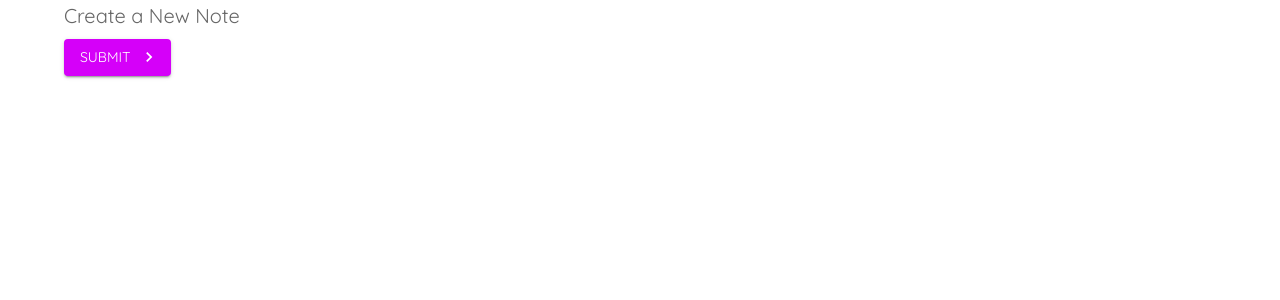
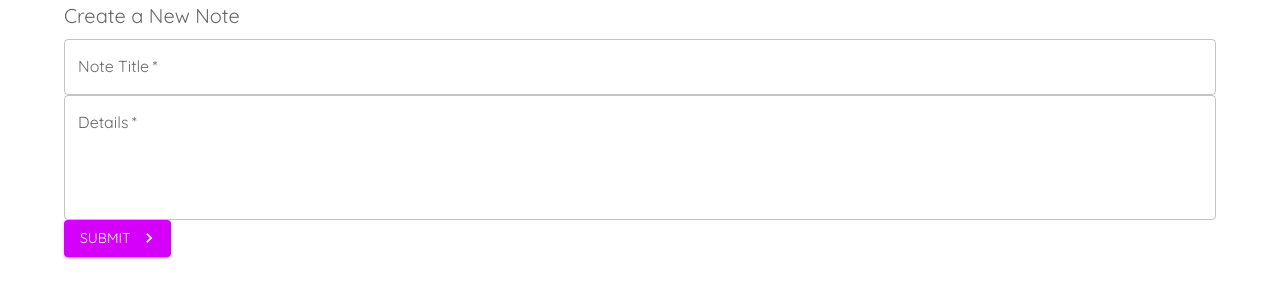
Before and after one commit to ibotchori/material-ui-react-note-project, a React (Create React App) app: page /create in a window 1280 px wide. Shown: the top 300 px of the page. Built offline with nearby package versions, Linux system fonts and the light colour scheme.

Commit message:
Text Fields

```diff
--- a/src/pages/Create.js
+++ b/src/pages/Create.js
@@ -1,17 +1,43 @@
 import React from "react";
-import Typography from "@mui/material/Typography";
-import Button from "@mui/material/Button";
-import Container from "@mui/material/Container";
+import { TextField, Typography, Button, Container } from "@mui/material";
 import KeyboardArrowRightIcon from "@mui/icons-material/KeyboardArrowRight";
 import { makeStyles } from "@mui/styles";
+import { useState } from "react";
 
 // custom styles
 const useStyles = makeStyles({
-
+  field: {
+    // style for TextField
+    marginTop: 20,
+    marginBottom: 20,
+    display: "block",
+  },
 });
 
 export default function Create() {
   const classes = useStyles(); // call custom styles
+  const [title, setTitle] = useState("");
+  const [details, setDetails] = useState("");
+  const [titleError, setTitleError] = useState(false);
+  const [detailsError, setDetailsError] = useState(false);
+
+  // execute function on submit
+  const handleSubmit = (e) => {
+    setTitleError(false);
+    setDetailsError(false);
+    e.preventDefault();
+
+    if (title == "") {
+      setTitleError(true);
+    }
+    if (details == "") {
+      setDetailsError(true);
+    }
+    if (title && details) {
+      console.log(title, details);
+    }
+  };
+
   return (
     <Container>
       <Typography
@@ -24,9 +50,31 @@
         Create a New Note
       </Typography>
 
+      <form noValidate autoComplete="off" onSubmit={handleSubmit}>
+        <TextField
+          onChange={(e) => setTitle(e.target.value)}
+          className={classes.field}
+          label="Note Title"
+          variant="outlined"
+          color="secondary"
+          fullWidth
+          required
+          error={titleError}
+        />
+        <TextField
+          onChange={(e) => setDetails(e.target.value)}
+          className={classes.field}
+          label="Details"
+          variant="outlined"
+          color="secondary"
+          fullWidth
+          required
+          multiline
+          rows={4}
+          error={detailsError}
+        />
         <Button
           className={classes.btn}
-        onClick={() => console.log("You clicked me")}
           type="submit"
           color="secondary"
           variant="contained"
@@ -34,6 +82,7 @@
         >
           Submit
         </Button>
+      </form>
     </Container>
   );
 }
```
Lines whose indentation alone changed are shown as unchanged.
